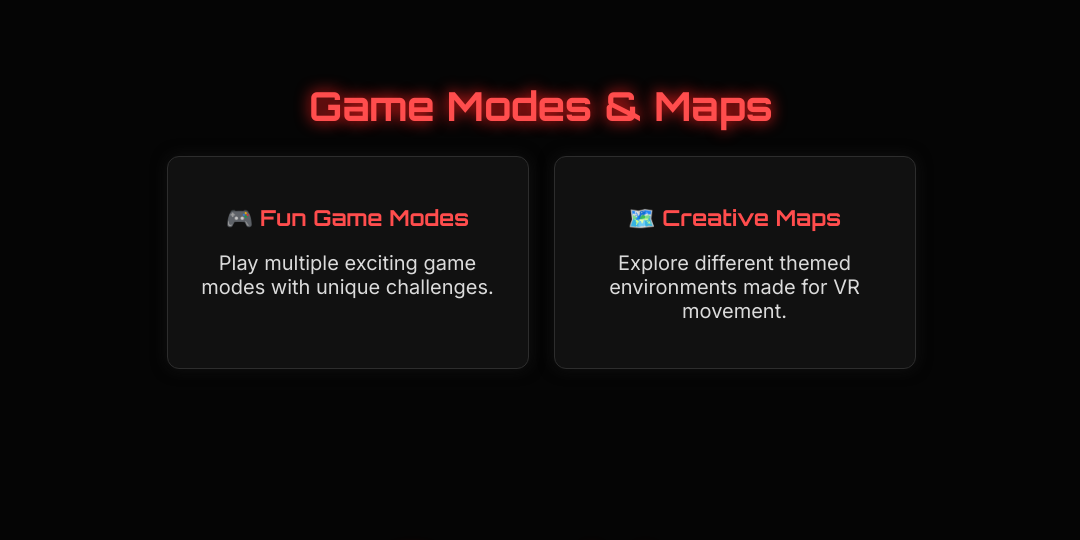
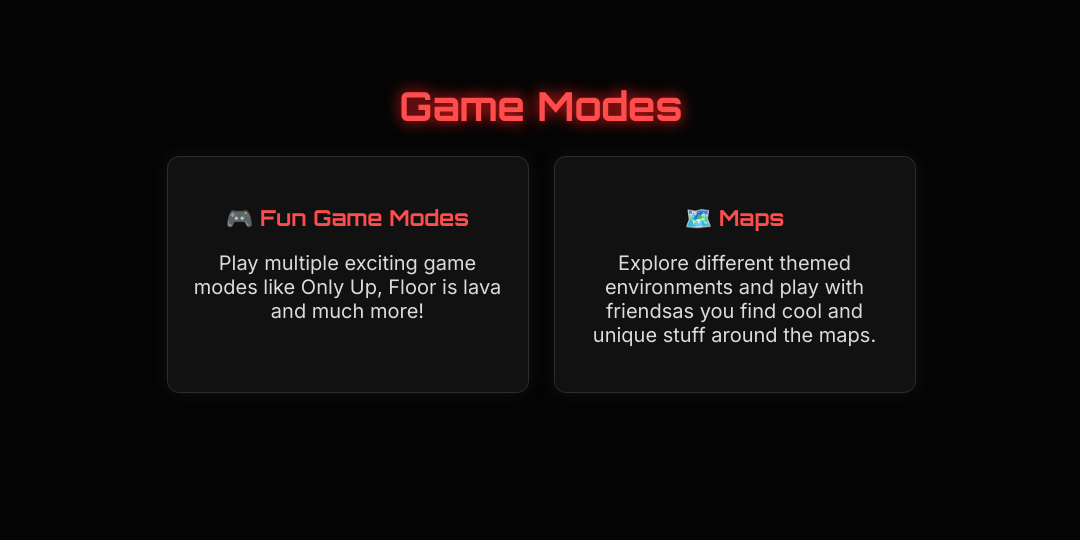
Before and after one commit to SalmmonVR/GRILLA, a plain HTML site: page index.html in a window 1280 px wide. Shown: the part 540-1080 px from the top of the page, without its empty margins (99-1179 px from the left). Drawn offline with Linux system fonts and the light colour scheme.

Commit message:
Update index.html

```diff
--- a/index.html
+++ b/index.html
@@ -5,7 +5,6 @@
     <meta name="viewport" content="width=device-width, initial-scale=1.0">
     <title>GRILLA</title>
 
-    <!-- Google Fonts -->
     <link href="https://fonts.googleapis.com/css2?family=Orbitron:wght@400;600;700&family=Inter:wght@300;400;500&display=swap" rel="stylesheet">
 
     <style>
@@ -169,15 +168,15 @@
 </header>
 
 <section class="section">
-    <h2 class="glow">Game Modes & Maps</h2>
+    <h2 class="glow">Game Modes</h2>
     <div class="features-list">
         <div class="feature">
             <h3>🎮 Fun Game Modes</h3>
-            <p>Play multiple exciting game modes with unique challenges.</p>
+            <p>Play multiple exciting game modes like Only Up, Floor is lava and much more!</p>
         </div>
         <div class="feature">
-            <h3>🗺️ Creative Maps</h3>
-            <p>Explore different themed environments made for VR movement.</p>
+            <h3>🗺️ Maps</h3>
+            <p>Explore different themed environments and play with friendsas you find cool and unique stuff around the maps.</p>
         </div>
     </div>
 </section>
```
